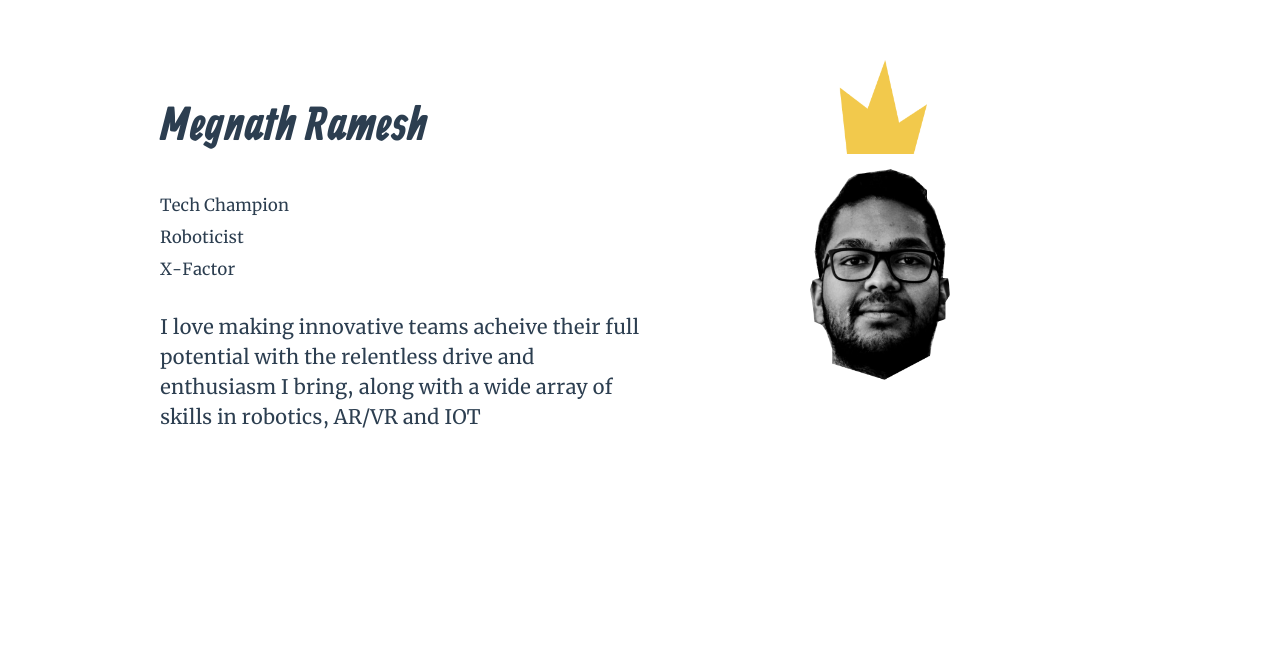
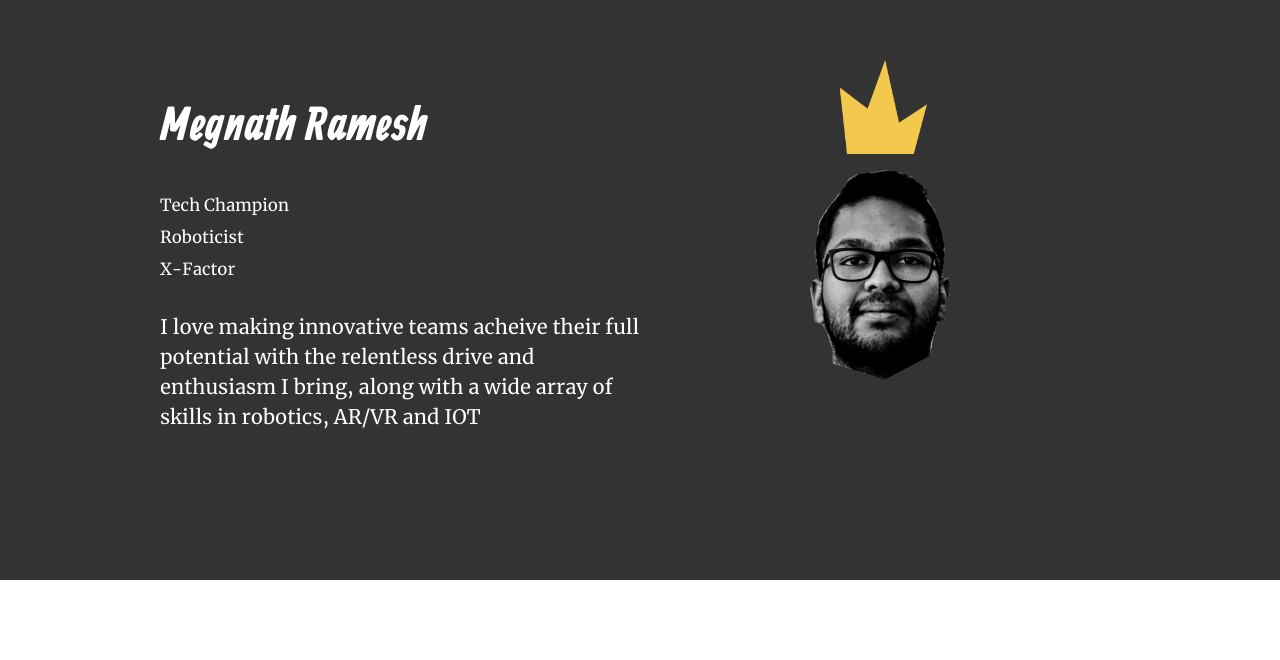
Before and after one commit to megnathramesh/megnathramesh-website, a Vue app: page / in a window 1280 px wide. Shown: the part 140-800 px from the top of the page. Built offline with nearby package versions, Linux system fonts and the light colour scheme; what vue-parallax-js would draw is missing.

Commit message:
dark hero

```diff
--- a/src/components/layout/Hero.vue
+++ b/src/components/layout/Hero.vue
@@ -1,5 +1,6 @@
 <template lang="html">
 
+  <div class="hero_dark">
     <section class="hero section">
       <div class="hero_left">
         <h1 class="app_text--title hero_text--title">Megnath Ramesh</h1>
@@ -12,6 +13,7 @@
         <img class="hero_img" src="../../assets/pics/kingmeg.png" />
       </div>
     </section>
+  </div>
 
 </template>
 
@@ -47,6 +49,16 @@
     grid-template-columns: 50% auto;
     grid-template-rows: 40vh;
 
+    margin-top: 0;
+    padding-top: 25vh;
+    color: white !important;
+
+    &_dark {
+      background: #333;
+      height: 90vh;
+      width: 100%;
+    }
+
     &_right { justify-self: center; }
 
     &_img { height: 100%; }
--- a/src/components/layout/Intro.vue
+++ b/src/components/layout/Intro.vue
@@ -92,7 +92,7 @@
 <style scoped lang="scss">
   .intro {
       position: relative;
-      padding: 100px 0 0;
+      margin-top: calc(25vh - 50px);
       // @media screen and (max-width: 40em) {
       //   padding: 100px 7.5% 0px;
       //   display: block;
```
Lines whose indentation alone changed are shown as unchanged.
